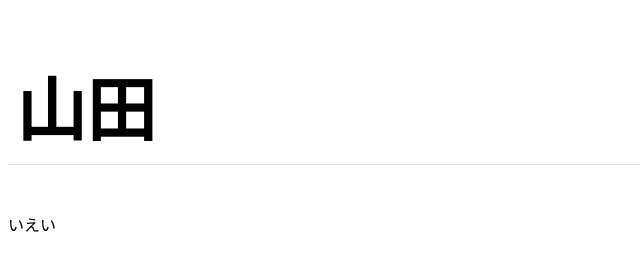
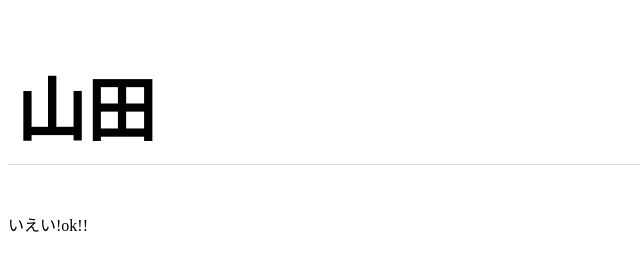
Before and after one commit to mayu422/mayu422.github.io, a plain HTML site: page index.html in a window 1280 px wide. Shown: the full height of the page, 0-640 px from the left. Drawn offline with Linux system fonts and the light colour scheme.

Commit message:
Add files via upload

```diff
--- a/index.html
+++ b/index.html
@@ -7,7 +7,7 @@
   </head>
   <body>
     <h1>山田</h1>
-    <p>いえい</p>
+    <p>いえい!ok!!</p>
 
   </body>
 </html>
```
